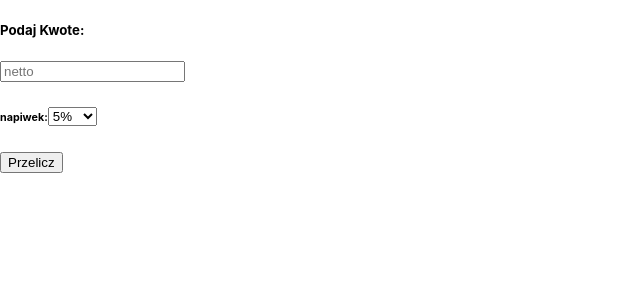
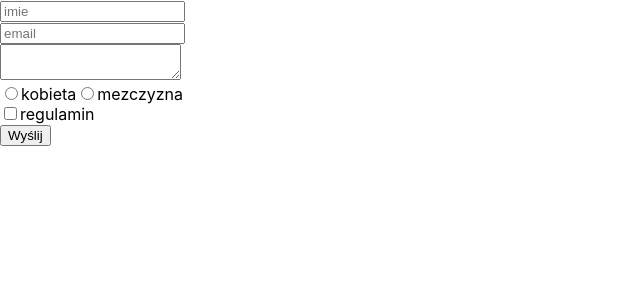
Before and after one commit to mateu52/week4zadania, a React (Create React App) app: page / in a window 1280 px wide. Shown: the top 300 px of the page, without its empty margins (0-640 px from the left). Built offline with nearby package versions, Linux system fonts and the light colour scheme.

Commit message:
zadanie2. refy, pola wymagane, aktualizacja

```diff
--- a/src/App.js
+++ b/src/App.js
@@ -1,9 +1,11 @@
 import React from 'react';
 import Bild from './Bild/Bild';
+import Dataform from './Dataform/Dataform';
 
 function App() {
   return (
-    <Bild />
+     //<Bild />
+    <Dataform />
   );
 }
 
--- a/src/Dataform/Dataform.js
+++ b/src/Dataform/Dataform.js
@@ -1,15 +1,128 @@
-import React from 'react';
+import React, {useState, useRef} from 'react';
+
+function useCheck(initialValue){
+    const [value, setValue]=useState(initialValue);
+
+    const sendChange=(event)=>{
+        setValue(event.target.value);
+    };
+
+    return [value, sendChange];
+}
+
 
 function Dataform(){
 
+    const offName= useRef();
+    const offEmail= useRef();
+    const offBio = useRef();
+    const offGender = useRef();
+    const offCheck = useRef();
+
+    const [name, setName] =useState('');
+    const [email, setEmail] =useState('-');
+    const [bio, setBio] =useState('-');
+    const [gender, setGender] =useCheck('');
+    const [reguls, setReguls] =useState(false);
+    const [submit, setSubmit] =useState('-');
+    const [radio1, setRadio1] =useState(false);
+    const [radio2, setRadio2] =useState(false);
+
+
+    const sendForm=(event)=>{
+        event.preventDefault();
+    }
+
+    const handleRadio1 =() =>{
+        setRadio1(true);
+        setRadio2(false);
+    };
+    const handleRadio2 =() =>{
+        setRadio1(false);
+        setRadio2(true);
+    };
+
+    const sendSubmit=(event)=>{
+        if(offName.current.value===''){
+            offName.current.focus();
+            offName.current.style.border='#f00 1px solid';
+            offName.current.value='Pole wymagane';
+        }else{
+            offName.current.style.color='black';
+        }
+        if(offEmail.current.value===''){
+            offEmail.current.focus();
+            offEmail.current.style.border='#f00 1px solid';
+            offEmail.current.value='Pole wymagane';
+        }else{
+            offEmail.current.style.color='black';
+        }
+        if(offBio.current.value===''){
+            offBio.current.focus();
+            offBio.current.style.border='#f00 1px solid';
+            offBio.current.value='Pole wymagane';
+        }else{
+            offBio.current.style.color='black';
+        }
+        if(gender ===""){
+            offGender.current.style.border = "2px solid red";
+        }
+        else{
+            offGender.current.style.border='none';
+        }
+        if (reguls === false){
+            offCheck.current.style.border = "2px solid red";
+        }
+        else{
+            offCheck.current.style.border='none';
+        }
+    }
+
     return(
-        <form>
-            <input name="name"></input>
-            <input name="email"></input>
-            <textarea name="bio"></textarea>
-            <button value="radio" name="gender"></button>
-            <button value="checkbox" name="regulations"></button>
-            <button value="submit"></button>
+        <form onSubmit={sendForm}>
+            <div>
+                <input name="name" placeholder="imie"  ref={offName} onClick={setName}  ></input>
+            </div><div>
+                <input name="email" placeholder="email" ref={offEmail} onClick={setEmail} ></input>
+            </div><div>
+                <textarea name="bio" onClick={setBio} ref={offBio} ></textarea>
+            </div>
+            <div ref={offGender}>
+                <label>
+                    <input
+                            type="radio"
+                            value="female"
+                            checked={radio1}
+                            onClick={handleRadio1}
+                            onChange={setGender}
+                    />
+                    kobieta
+                </label>
+                <label>
+                    <input
+                            type="radio"
+                            value="male"
+                            checked={radio2}
+                            onClick={handleRadio2}
+                            onChange={setGender}
+                    />
+                    mezczyzna
+                </label>
+            </div>
+            <div>
+                <label ref={offCheck}><input
+                    type="checkbox"
+                    Checked={reguls}
+                    onChange={setReguls}
+                    />
+                    regulamin</label>
+            </div><div>
+                <button type="button"
+                    name="submit"
+                    onClick={sendSubmit} >
+                Wyślij
+                </button>
+            </div>
         </form>
     );
 }
--- a/src/lekcjevideo.js
+++ b/src/lekcjevideo.js
@@ -1,7 +1,7 @@
 import React ,{useState, useRef} from 'react';
 
 
-/*
+
  function useInput(initialValue=''){
     const [value, setValue]=useState('');
 
@@ -44,7 +44,7 @@ function Bild(){
                 <button type="submit" onClick={ sendFocusClick }>Focus</button>
         </form>
     );
-}  */
+}
 
 
 
```
Also changed, not shown: src/Bild/Bild.js (+4 -4 lines).
